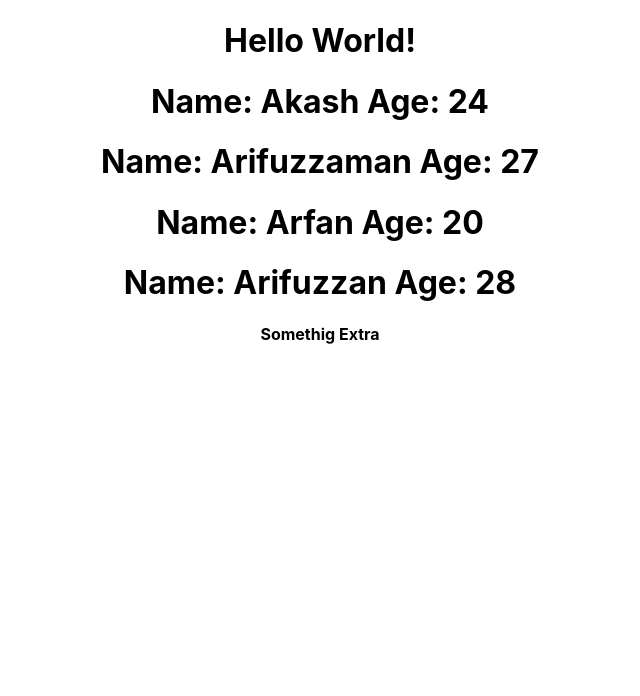
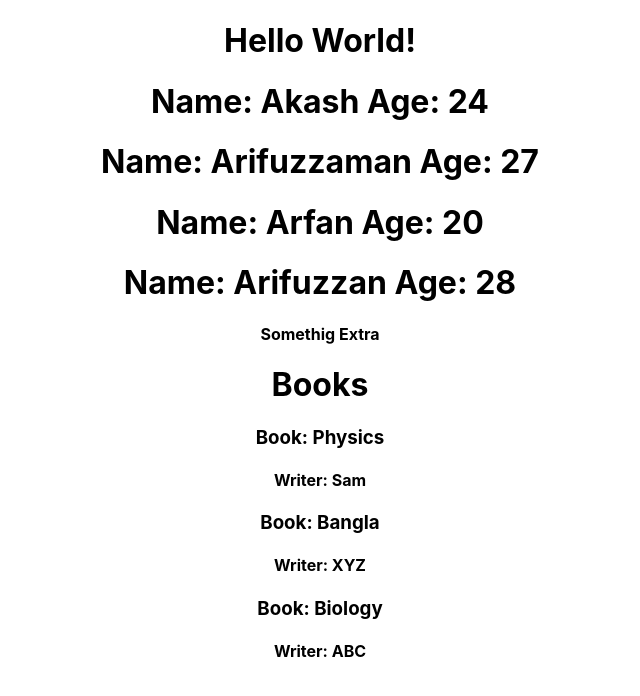
Before and after one commit to akash3410/CreateReactAppPractice, a React (Create React App) app: page / in a window 1280 px wide. Shown: the top 696 px of the page, without its empty margins (320-960 px from the left). Built offline with nearby package versions, Linux system fonts and the light colour scheme.

Commit message:
State of a Component

```diff
--- a/src/App.js
+++ b/src/App.js
@@ -1,6 +1,7 @@
 import React, { Component } from 'react';
 import './App.css';
 import Person from './Components/Another';
+import Books from './Components/Book';
 
 // function App() {
 //   return (
@@ -16,6 +17,14 @@
 //   // return React.createElement('div', { className: "App" }, React.createElement('h1', null, "Hello World!"), <Person />)
 // }
 class App extends Component {
+  state = {
+    books: [
+      { bookName: "Physics", Writer: "Sam" },
+      { bookName: "Bangla", Writer: "XYZ" },
+      { bookName: "Biology", Writer: "ABC" }
+    ],
+    other: "I am Other!"
+  }
   render() {
     return (
       <div className="App">
@@ -24,6 +33,11 @@
         <Person name="Arifuzzaman" age="27" />
         <Person name="Arfan" age="20" />
         <Person name="Arifuzzan" age="28">Somethig Extra</Person>
+
+        <h1>Books</h1>
+        <Books bookName={this.state.books[0].bookName} Writer={this.state.books[0].Writer} />
+        <Books bookName={this.state.books[1].bookName} Writer={this.state.books[1].Writer} />
+        <Books bookName={this.state.books[2].bookName} Writer={this.state.books[2].Writer} />
         {/* or */}
         {/* <Person></Person> */}
       </div>
--- /dev/null
+++ b/src/Components/Book.js
@@ -0,0 +1,12 @@
+import React from "react";
+
+const Books = props => {
+  console.log(props);
+  return (
+    <div>
+      <h3>Book: {props.bookName}</h3>
+      <h4>Writer: {props.Writer}</h4>
+    </div>
+  );
+}
+export default Books;
```
